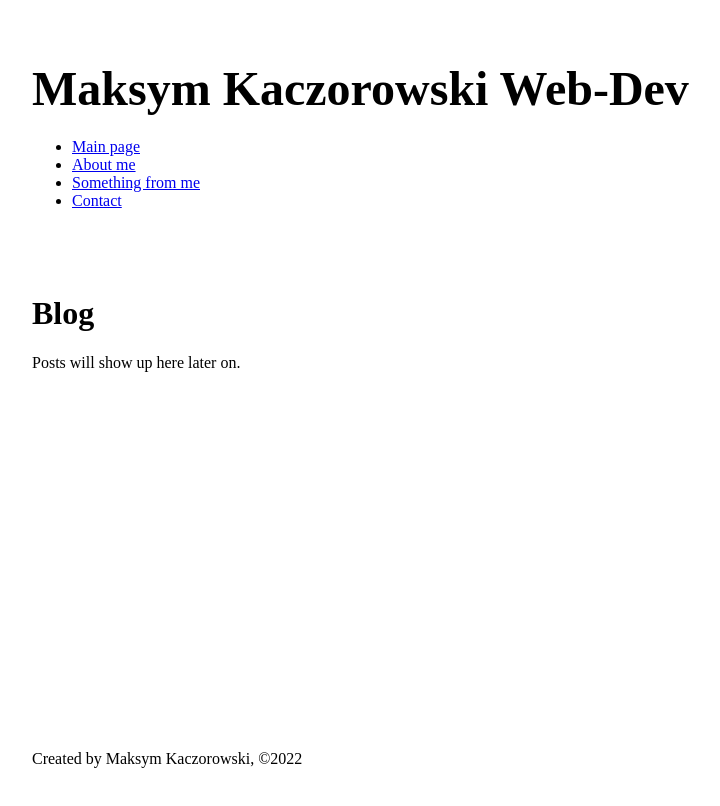
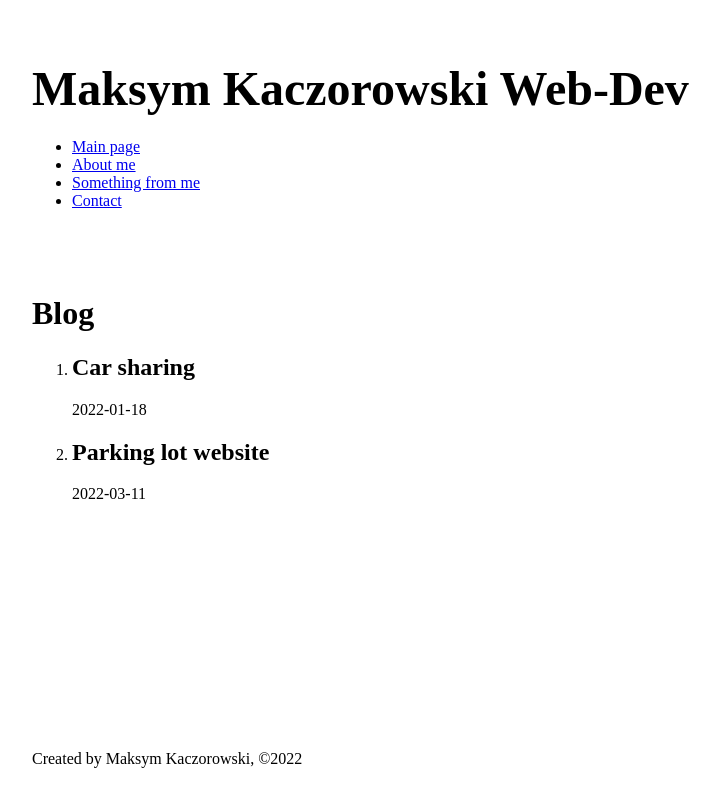
Before and after one commit to Duckjaniels/Gatsby, a Gatsby site: page /blog in a window 1280 px wide. Shown: the whole page, without its empty margins (233-953 px from the left). Built offline with nearby package versions, Linux system fonts and the light colour scheme; Gatsby itself is replaced by a stand-in of ours.

Commit message:
query which fetching markdownRemark data and renderby jsx

```diff
--- a/gatsby-config.js
+++ b/gatsby-config.js
@@ -18,5 +18,6 @@ module.exports = {
         path: `${__dirname}/src/`,
       },
     },
+    "gatsby-transformer-remark",
   ],
 };
--- a/package.json
+++ b/package.json
@@ -17,6 +17,7 @@
     "gatsby": "^4.13.1",
     "gatsby-plugin-sass": "^5.14.0",
     "gatsby-source-filesystem": "^4.14.0",
+    "gatsby-transformer-remark": "^5.14.0",
     "react": "^17.0.1",
     "react-dom": "^17.0.1",
     "sass": "^1.51.0"
--- a/public/page-data/blog/page-data.json
+++ b/public/page-data/blog/page-data.json
@@ -1 +1 @@
-{"componentChunkName":"component---src-pages-blog-js","path":"/blog/","result":{"pageContext":{}},"staticQueryHashes":["3159585216","440568431"]}
+{"componentChunkName":"component---src-pages-blog-js","path":"/blog/","result":{"pageContext":{}},"staticQueryHashes":["3159585216","440568431","627796002"]}
--- /dev/null
+++ b/public/page-data/sq/d/627796002.json
@@ -0,0 +1 @@
+{"data":{"allMarkdownRemark":{"edges":[{"node":{"frontmatter":{"title":"Car sharing","date":"2022-01-18"}}},{"node":{"frontmatter":{"title":"Parking lot website","date":"2022-03-11"}}}]}}}
--- a/src/pages/blog.js
+++ b/src/pages/blog.js
@@ -1,12 +1,37 @@
 import React from "react";
 import Layout from "../components/layout";
+import { graphql, useStaticQuery } from "gatsby";
 
 const BlogPage = () => {
+  const data = useStaticQuery(graphql`
+    query {
+      allMarkdownRemark {
+        edges {
+          node {
+            frontmatter {
+              title
+              date
+            }
+          }
+        }
+      }
+    }
+  `);
+
   return (
     <div>
       <Layout>
         <h1>Blog</h1>
-        <p>Posts will show up here later on.</p>
+        <ol>
+          {data.allMarkdownRemark.edges.map((edge) => {
+            return (
+              <li>
+                <h2>{edge.node.frontmatter.title}</h2>
+                <p>{edge.node.frontmatter.date}</p>
+              </li>
+            );
+          })}
+        </ol>
       </Layout>
     </div>
   );
--- a/src/projects/parkingLot.md
+++ b/src/projects/parkingLot.md
@@ -1,6 +1,6 @@
 ---
 title: "Parking lot website"
-date: 2022-03-11
+date: "2022-03-11"
 ---
 
 CodersLab final project Parking lot website
```
Also changed, not shown: 2 other files.
